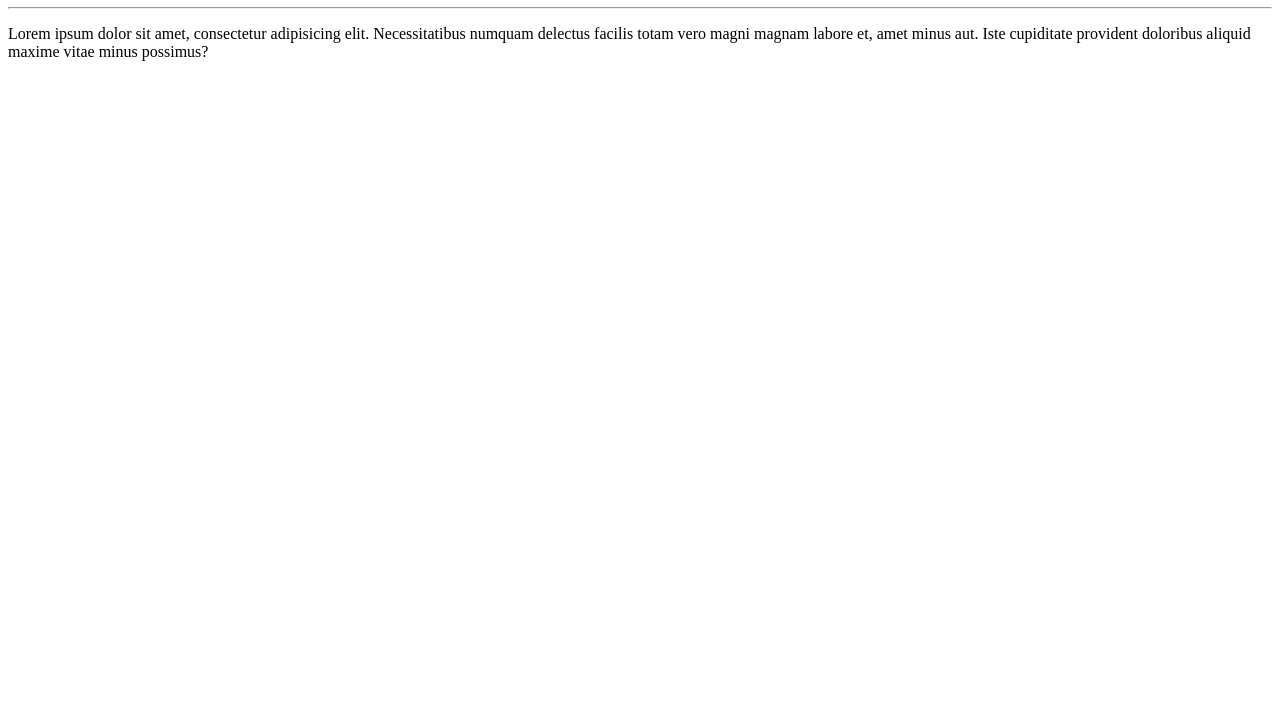
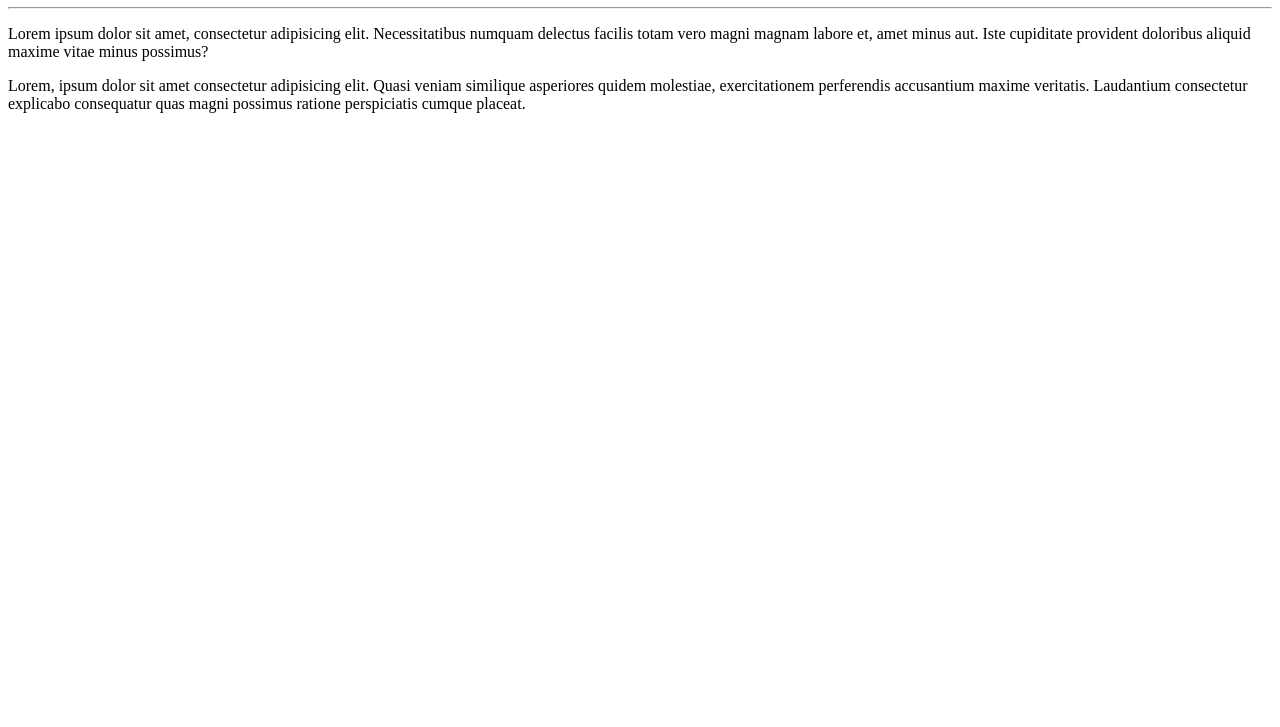
Before and after one commit to MrEstefani/Ola-Mundo, a plain HTML site: page site-exemplo/index.html in a window 1280 px wide. Shown: the part 73-800 px from the top of the page. Drawn offline with Linux system fonts and the light colour scheme.

Commit message:
Adicionein um paragrafo

```diff
--- a/site-exemplo/index.html
+++ b/site-exemplo/index.html
@@ -9,5 +9,6 @@
     <h1>Olá Mundo!</h1>
     <hr>
     <p>Lorem ipsum dolor sit amet, consectetur adipisicing elit. Necessitatibus numquam delectus facilis totam vero magni magnam labore et, amet minus aut. Iste cupiditate provident doloribus aliquid maxime vitae minus possimus?</p>
+    <p>Lorem, ipsum dolor sit amet consectetur adipisicing elit. Quasi veniam similique asperiores quidem molestiae, exercitationem perferendis accusantium maxime veritatis. Laudantium consectetur explicabo consequatur quas magni possimus ratione perspiciatis cumque placeat.</p>
 </body>
 </html>
```
